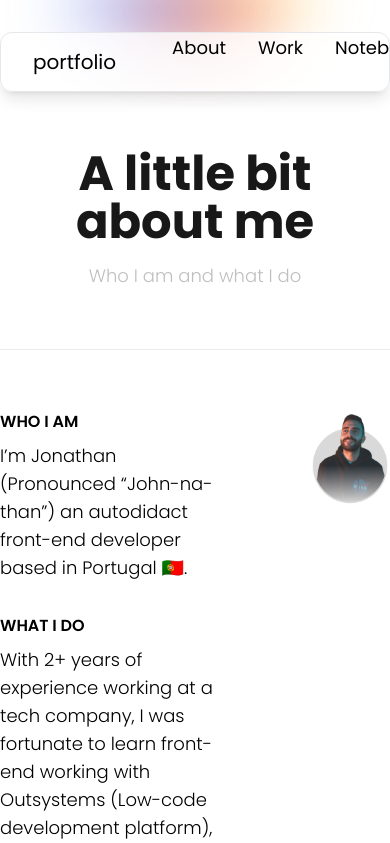
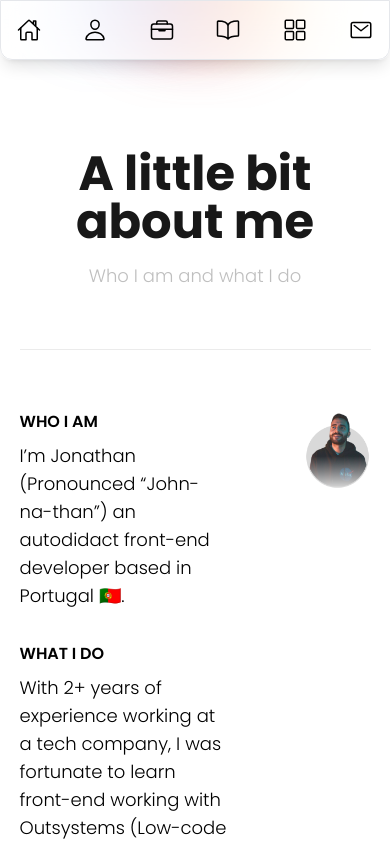
Before and after one commit to JonathanPereira1993/personal-portfolio-v2, a React (Vite) app: page /About in a window 390 px wide. Shown: the top 843 px of the page. Built offline with nearby package versions, Linux system fonts and the light colour scheme.

Commit message:
feat: Added more responsive to the portfólio

```diff
--- a/src/components/Header.jsx
+++ b/src/components/Header.jsx
@@ -6,6 +6,14 @@ import useScrollToTop from "../hooks/useScrollToTop";
 // Icons
 import { FaGithub } from "react-icons/fa";
 import { FaInstagram } from "react-icons/fa6";
+import {
+  IoBookOutline,
+  IoBriefcaseOutline,
+  IoGridOutline,
+  IoHomeOutline,
+  IoMailOutline,
+  IoPersonOutline,
+} from "react-icons/io5";
 import { MdDarkMode } from "react-icons/md";
 import { WiDaySunny } from "react-icons/wi";
 import Navbar from "./Navbar";
@@ -13,6 +21,7 @@ import Navbar from "./Navbar";
 const Header = () => {
   const [isOnTop, setIsOnTop] = useState(false);
   const { darkMode, setDarkMode } = useContext(DarkModeContext);
+  const [isMobile, setIsMobile] = useState(true);
 
   useEffect(() => {
     if (typeof window !== "undefined") {
@@ -22,10 +31,23 @@ const Header = () => {
     }
   }, []);
 
+  useEffect(() => {
+    if (typeof window !== "undefined") {
+      window.addEventListener("resize", () => {
+        if (window.innerWidth > 640) {
+          setIsMobile(false);
+        } else {
+          setIsMobile(true);
+        }
+      });
+    }
+  }, []);
+
   const toggleDarkMode = () => {
     setDarkMode((prevDarkMode) => !prevDarkMode);
   };
 
+  const HeaderDesktop = () => {
     return (
       <header
         className={`${
@@ -69,4 +91,37 @@ const Header = () => {
     );
   };
 
+  const HeaderMobile = () => {
+    return (
+      <header
+        className="
+        top-0 w-full fixed flex z-50 dark:shadow-darkMode rounded-b-xl border dark:border-transparent duration-300 shadow-lg h-[60px] border-[rgba(255, 255, 255, 0.25)] left-1/2 -translate-x-1/2 justify-between max-w-widthScreen mx-auto px-4 backdrop-blur-[25px] bg-colorWhite70 dark:bg-colorWhite25"
+      >
+        <nav className="flex w-full justify-between items-center">
+          <Link to="/" onClick={() => useScrollToTop()}>
+            <IoHomeOutline className="w-6 h-6" />
+          </Link>
+          <Link to="/about" onClick={() => useScrollToTop()}>
+            <IoPersonOutline className="w-6 h-6" />
+          </Link>
+          <Link to="/work" onClick={() => useScrollToTop()}>
+            <IoBriefcaseOutline className="w-6 h-6" />
+          </Link>
+          <Link to="/bookshelf" onClick={() => useScrollToTop()}>
+            <IoBookOutline className="w-6 h-6" />
+          </Link>
+          <Link to="/techstack" onClick={() => useScrollToTop()}>
+            <IoGridOutline className="w-6 h-6" />
+          </Link>
+          <Link to="/contact" onClick={() => useScrollToTop()}>
+            <IoMailOutline className="w-6 h-6" />
+          </Link>
+        </nav>
+      </header>
+    );
+  };
+
+  return <>{isMobile ? <HeaderMobile /> : <HeaderDesktop />}</>;
+};
+
 export default Header;
--- a/src/data/ContentData.js
+++ b/src/data/ContentData.js
@@ -89,11 +89,11 @@ export const headerLinks = [
     name: "Work",
     link: "/Work",
   },
-  {
-    id: 2,
-    name: "Notebook",
-    link: "/Notebook",
-  },
+  // {
+  //   id: 2,
+  //   name: "Notebook",
+  //   link: "/Notebook",
+  // },
   {
     id: 3,
     name: "Contact",
--- a/src/pages/About/About.jsx
+++ b/src/pages/About/About.jsx
@@ -4,7 +4,7 @@ import Banner from "../../components/Banner";
 
 const About = () => {
   return (
-    <div className="relative max-w-widthScreen pt-[150px] sm:pt-[300px] mx-auto">
+    <div className="relative w-[90vw] sm:w-full max-w-widthScreen pt-[150px] sm:pt-[300px] mx-auto">
       <Banner title="A little bit about me" subtitle="Who I am and what I do" />
 
       <div className="grid grid-cols-3 gap-[75px] mt-[60px]">
--- a/src/pages/Bookshelf/Bookshelf.jsx
+++ b/src/pages/Bookshelf/Bookshelf.jsx
@@ -3,7 +3,7 @@ import Banner from "../../components/Banner";
 
 const Bookshelf = () => {
   return (
-    <div className="relative max-w-widthScreen pt-[150px] sm:pt-[300px] mx-auto">
+    <div className="relative w-[90vw] sm:w-full max-w-widthScreen pt-[150px] sm:pt-[300px] mx-auto">
       <Banner
         title="Bookshelf"
         subtitle="Books and pieces of wisdom I’ve enjoyed reading"
--- a/src/pages/Contact/Contact.jsx
+++ b/src/pages/Contact/Contact.jsx
@@ -9,7 +9,7 @@ import { FaInstagram } from "react-icons/fa6";
 
 const Contact = () => {
   return (
-    <div className="relative max-w-widthScreen pt-[150px] sm:pt-[300px] mx-auto">
+    <div className="relative w-[90vw] sm:w-full max-w-widthScreen pt-[150px] sm:pt-[300px] mx-auto">
       <Banner title="Get in touch" subtitle="Let's build something awesome" />
 
       <form
--- a/src/pages/Notebook/Notebook.jsx
+++ b/src/pages/Notebook/Notebook.jsx
@@ -3,7 +3,7 @@ import Banner from "../../components/Banner";
 
 const Notebook = () => {
   return (
-    <div className="relative max-w-widthScreen pt-[150px] sm:pt-[300px] mx-auto">
+    <div className="relative w-[90vw] sm:w-full max-w-widthScreen pt-[150px] sm:pt-[300px] mx-auto">
       <Banner
         title="Notebook"
         subtitle="My thoughts, insights, and reflections"
--- a/src/pages/TechStack/Techstack.jsx
+++ b/src/pages/TechStack/Techstack.jsx
@@ -6,7 +6,7 @@ import { techStackItems } from "../../data/ContentData";
 
 const Techstack = () => {
   return (
-    <div className="relative max-w-widthScreen pt-[150px] sm:pt-[300px] mx-auto">
+    <div className="relative w-[90vw] sm:w-full max-w-widthScreen pt-[150px] sm:pt-[300px] mx-auto">
       <Banner
         title="Tech Stack"
         subtitle="The dev tools, apps and devices I love and use."
--- a/src/pages/Work/Work.jsx
+++ b/src/pages/Work/Work.jsx
@@ -7,7 +7,7 @@ import { selectedWorkContent } from "../../data/ContentData";
 
 const Work = () => {
   return (
-    <div className="relative max-w-widthScreen pt-[150px] sm:pt-[300px] mx-auto">
+    <div className="relative w-[90vw] sm:w-full max-w-widthScreen pt-[150px] sm:pt-[300px] mx-auto">
       <Banner title="Projects" subtitle="Projects and ideas I've worked on" />
 
       <div className="rounded-lg h-[40vh] mt-9 p-6 flex flex-col justify-center items-center bg-[#F6F6F6] dark:bg-[#181818] border border-[#EBEBEB] dark:border-[#383737]">
```
Lines whose indentation alone changed are shown as unchanged.
